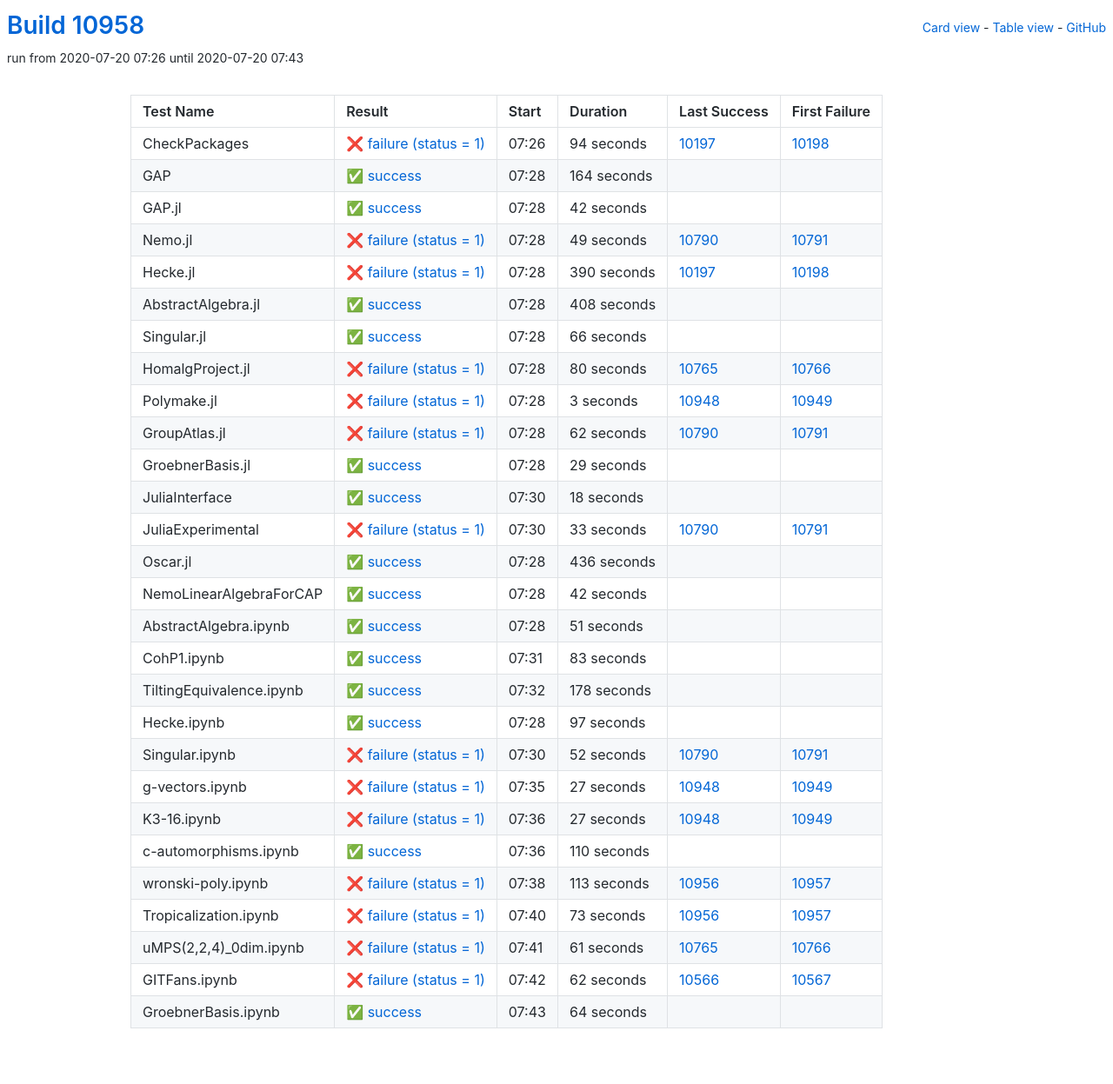
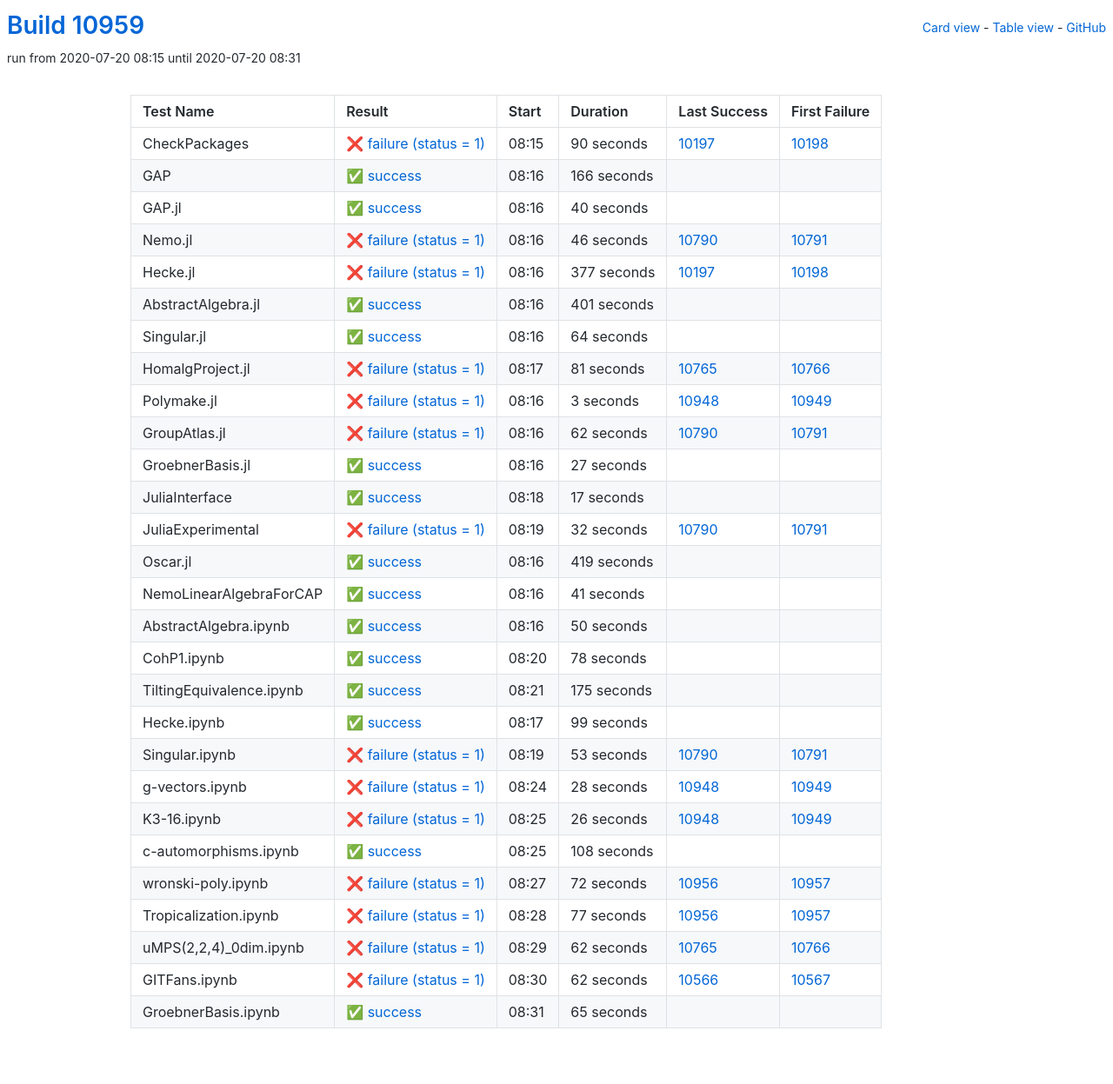
Before and after one commit to oscar-system/oscar-ci-status, a Jekyll site: the page built from table.html, in a window 1280 px wide. Shown: the whole page at 87% size. Built offline with Jekyll 4.4.1, drawn with Linux system fonts in a browser that asks for light colours.

Commit message:
Build #10959

```diff
--- a/_data/ci.yml
+++ b/_data/ci.yml
@@ -1,6 +1,6 @@
 ---
-build: 10958
-build_url: https://oscarci.mathematik.uni-kl.de/job/oscar/10958/
+build: 10959
+build_url: https://oscarci.mathematik.uni-kl.de/job/oscar/10959/
 job: oscar
 organization: oscar-system
 repo: oscar-ci-status
@@ -8,104 +8,104 @@ repourl: https://github.com/oscar-system/oscar-ci-status
 tests:
 - name: CheckPackages
   id: checkpackages
-  log: https://oscarci.mathematik.uni-kl.de/job/oscar/10958/artifact/logs/build-10958/CheckPackages.log
-  start: 2020-07-20 07:26
+  log: https://oscarci.mathematik.uni-kl.de/job/oscar/10959/artifact/logs/build-10959/CheckPackages.log
+  start: 2020-07-20 08:15
   success: false
   exitcode: 1
   status: failure
-  duration: 94
+  duration: 90
   last_success: 10197
   last_success_url: https://oscarci.mathematik.uni-kl.de/job/oscar/10197/
   first_failure: 10198
   first_failure_url: https://oscarci.mathematik.uni-kl.de/job/oscar/10198/
 - name: GAP
   id: gap
-  log: https://oscarci.mathematik.uni-kl.de/job/oscar/10958/artifact/logs/build-10958/GAP.log
-  start: 2020-07-20 07:28
+  log: https://oscarci.mathematik.uni-kl.de/job/oscar/10959/artifact/logs/build-10959/GAP.log
+  start: 2020-07-20 08:16
   success: true
   exitcode: 0
   status: success
-  duration: 164
+  duration: 166
   last_success: false
   last_success_url:
   first_failure: false
   first_failure_url:
 - name: GAP.jl
   id: gap-jl
-  log: https://oscarci.mathematik.uni-kl.de/job/oscar/10958/artifact/logs/build-10958/GAP.jl.log
-  start: 2020-07-20 07:28
+  log: https://oscarci.mathematik.uni-kl.de/job/oscar/10959/artifact/logs/build-10959/GAP.jl.log
+  start: 2020-07-20 08:16
   success: true
   exitcode: 0
   status: success
-  duration: 42
+  duration: 40
   last_success: false
   last_success_url:
   first_failure: false
   first_failure_url:
 - name: Nemo.jl
   id: nemo-jl
-  log: https://oscarci.mathematik.uni-kl.de/job/oscar/10958/artifact/logs/build-10958/Nemo.jl.log
-  start: 2020-07-20 07:28
+  log: https://oscarci.mathematik.uni-kl.de/job/oscar/10959/artifact/logs/build-10959/Nemo.jl.log
+  start: 2020-07-20 08:16
   success: false
   exitcode: 1
   status: failure
-  duration: 49
+  duration: 46
   last_success: 10790
   last_success_url: https://oscarci.mathematik.uni-kl.de/job/oscar/10790/
   first_failure: 10791
   first_failure_url: https://oscarci.mathematik.uni-kl.de/job/oscar/10791/
 - name: Hecke.jl
   id: hecke-jl
-  log: https://oscarci.mathematik.uni-kl.de/job/oscar/10958/artifact/logs/build-10958/Hecke.jl.log
-  start: 2020-07-20 07:28
+  log: https://oscarci.mathematik.uni-kl.de/job/oscar/10959/artifact/logs/build-10959/Hecke.jl.log
+  start: 2020-07-20 08:16
   success: false
   exitcode: 1
   status: failure
-  duration: 390
+  duration: 377
   last_success: 10197
   last_success_url: https://oscarci.mathematik.uni-kl.de/job/oscar/10197/
   first_failure: 10198
   first_failure_url: https://oscarci.mathematik.uni-kl.de/job/oscar/10198/
 - name: AbstractAlgebra.jl
   id: abstractalgebra-jl
-  log: https://oscarci.mathematik.uni-kl.de/job/oscar/10958/artifact/logs/build-10958/AbstractAlgebra.jl.log
-  start: 2020-07-20 07:28
+  log: https://oscarci.mathematik.uni-kl.de/job/oscar/10959/artifact/logs/build-10959/AbstractAlgebra.jl.log
+  start: 2020-07-20 08:16
   success: true
   exitcode: 0
   status: success
-  duration: 408
+  duration: 401
   last_success: false
   last_success_url:
   first_failure: false
   first_failure_url:
 - name: Singular.jl
   id: singular-jl
-  log: https://oscarci.mathematik.uni-kl.de/job/oscar/10958/artifact/logs/build-10958/Singular.jl.log
-  start: 2020-07-20 07:28
+  log: https://oscarci.mathematik.uni-kl.de/job/oscar/10959/artifact/logs/build-10959/Singular.jl.log
+  start: 2020-07-20 08:16
   success: true
   exitcode: 0
   status: success
-  duration: 66
+  duration: 64
   last_success: false
   last_success_url:
   first_failure: false
   first_failure_url:
 - name: HomalgProject.jl
   id: homalgproject-jl
-  log: https://oscarci.mathematik.uni-kl.de/job/oscar/10958/artifact/logs/build-10958/HomalgProject.jl.log
-  start: 2020-07-20 07:28
+  log: https://oscarci.mathematik.uni-kl.de/job/oscar/10959/artifact/logs/build-10959/HomalgProject.jl.log
+  start: 2020-07-20 08:17
   success: false
   exitcode: 1
   status: failure
-  duration: 80
+  duration: 81
   last_success: 10765
   last_success_url: https://oscarci.mathematik.uni-kl.de/job/oscar/10765/
   first_failure: 10766
   first_failure_url: https://oscarci.mathematik.uni-kl.de/job/oscar/10766/
 - name: Polymake.jl
   id: polymake-jl
-  log: https://oscarci.mathematik.uni-kl.de/job/oscar/10958/artifact/logs/build-10958/Polymake.jl.log
-  start: 2020-07-20 07:28
+  log: https://oscarci.mathematik.uni-kl.de/job/oscar/10959/artifact/logs/build-10959/Polymake.jl.log
+  start: 2020-07-20 08:16
   success: false
   exitcode: 1
   status: failure
@@ -116,8 +116,8 @@ tests:
   first_failure_url: https://oscarci.mathematik.uni-kl.de/job/oscar/10949/
 - name: GroupAtlas.jl
   id: groupatlas-jl
-  log: https://oscarci.mathematik.uni-kl.de/job/oscar/10958/artifact/logs/build-10958/GroupAtlas.jl.log
-  start: 2020-07-20 07:28
+  log: https://oscarci.mathematik.uni-kl.de/job/oscar/10959/artifact/logs/build-10959/GroupAtlas.jl.log
+  start: 2020-07-20 08:16
   success: false
   exitcode: 1
   status: failure
@@ -128,200 +128,200 @@ tests:
   first_failure_url: https://oscarci.mathematik.uni-kl.de/job/oscar/10791/
 - name: GroebnerBasis.jl
   id: groebnerbasis-jl
-  log: https://oscarci.mathematik.uni-kl.de/job/oscar/10958/artifact/logs/build-10958/GroebnerBasis.jl.log
-  start: 2020-07-20 07:28
+  log: https://oscarci.mathematik.uni-kl.de/job/oscar/10959/artifact/logs/build-10959/GroebnerBasis.jl.log
+  start: 2020-07-20 08:16
   success: true
   exitcode: 0
   status: success
-  duration: 29
+  duration: 27
   last_success: false
   last_success_url:
   first_failure: false
   first_failure_url:
 - name: JuliaInterface
   id: juliainterface
-  log: https://oscarci.mathematik.uni-kl.de/job/oscar/10958/artifact/logs/build-10958/JuliaInterface.log
-  start: 2020-07-20 07:30
+  log: https://oscarci.mathematik.uni-kl.de/job/oscar/10959/artifact/logs/build-10959/JuliaInterface.log
+  start: 2020-07-20 08:18
   success: true
   exitcode: 0
   status: success
-  duration: 18
+  duration: 17
   last_success: false
   last_success_url:
   first_failure: false
   first_failure_url:
 - name: JuliaExperimental
   id: juliaexperimental
-  log: https://oscarci.mathematik.uni-kl.de/job/oscar/10958/artifact/logs/build-10958/JuliaExperimental.log
-  start: 2020-07-20 07:30
+  log: https://oscarci.mathematik.uni-kl.de/job/oscar/10959/artifact/logs/build-10959/JuliaExperimental.log
+  start: 2020-07-20 08:19
   success: false
   exitcode: 1
   status: failure
-  duration: 33
+  duration: 32
   last_success: 10790
   last_success_url: https://oscarci.mathematik.uni-kl.de/job/oscar/10790/
   first_failure: 10791
   first_failure_url: https://oscarci.mathematik.uni-kl.de/job/oscar/10791/
 - name: Oscar.jl
   id: oscar-jl
-  log: https://oscarci.mathematik.uni-kl.de/job/oscar/10958/artifact/logs/build-10958/Oscar.jl.log
-  start: 2020-07-20 07:28
+  log: https://oscarci.mathematik.uni-kl.de/job/oscar/10959/artifact/logs/build-10959/Oscar.jl.log
+  start: 2020-07-20 08:16
   success: true
   exitcode: 0
   status: success
-  duration: 436
+  duration: 419
   last_success: false
   last_success_url:
   first_failure: false
   first_failure_url:
 - name: NemoLinearAlgebraForCAP
   id: nemolinearalgebraforcap
-  log: https://oscarci.mathematik.uni-kl.de/job/oscar/10958/artifact/logs/build-10958/NemoLinearAlgebraForCAP.log
-  start: 2020-07-20 07:28
+  log: https://oscarci.mathematik.uni-kl.de/job/oscar/10959/artifact/logs/build-10959/NemoLinearAlgebraForCAP.log
+  start: 2020-07-20 08:16
   success: true
   exitcode: 0
   status: success
-  duration: 42
+  duration: 41
   last_success: false
   last_success_url:
   first_failure: false
   first_failure_url:
 - name: AbstractAlgebra.ipynb
   id: abstractalgebra-ipynb
-  log: https://oscarci.mathematik.uni-kl.de/job/oscar/10958/artifact/logs/build-10958/AbstractAlgebra.ipynb.log
-  start: 2020-07-20 07:28
+  log: https://oscarci.mathematik.uni-kl.de/job/oscar/10959/artifact/logs/build-10959/AbstractAlgebra.ipynb.log
+  start: 2020-07-20 08:16
   success: true
   exitcode: 0
   status: success
-  duration: 51
+  duration: 50
   last_success: false
   last_success_url:
   first_failure: false
   first_failure_url:
 - name: CohP1.ipynb
   id: cohp1-ipynb
-  log: https://oscarci.mathematik.uni-kl.de/job/oscar/10958/artifact/logs/build-10958/CohP1.ipynb.log
-  start: 2020-07-20 07:31
+  log: https://oscarci.mathematik.uni-kl.de/job/oscar/10959/artifact/logs/build-10959/CohP1.ipynb.log
+  start: 2020-07-20 08:20
   success: true
   exitcode: 0
   status: success
-  duration: 83
+  duration: 78
   last_success: false
   last_success_url:
   first_failure: false
   first_failure_url:
 - name: TiltingEquivalence.ipynb
   id: tiltingequivalence-ipynb
-  log: https://oscarci.mathematik.uni-kl.de/job/oscar/10958/artifact/logs/build-10958/TiltingEquivalence.ipynb.log
-  start: 2020-07-20 07:32
+  log: https://oscarci.mathematik.uni-kl.de/job/oscar/10959/artifact/logs/build-10959/TiltingEquivalence.ipynb.log
+  start: 2020-07-20 08:21
   success: true
   exitcode: 0
   status: success
-  duration: 178
+  duration: 175
   last_success: false
   last_success_url:
   first_failure: false
   first_failure_url:
 - name: Hecke.ipynb
   id: hecke-ipynb
-  log: https://oscarci.mathematik.uni-kl.de/job/oscar/10958/artifact/logs/build-10958/Hecke.ipynb.log
-  start: 2020-07-20 07:28
+  log: https://oscarci.mathematik.uni-kl.de/job/oscar/10959/artifact/logs/build-10959/Hecke.ipynb.log
+  start: 2020-07-20 08:17
   success: true
   exitcode: 0
   status: success
-  duration: 97
+  duration: 99
   last_success: false
   last_success_url:
   first_failure: false
   first_failure_url:
 - name: Singular.ipynb
   id: singular-ipynb
-  log: https://oscarci.mathematik.uni-kl.de/job/oscar/10958/artifact/logs/build-10958/Singular.ipynb.log
-  start: 2020-07-20 07:30
+  log: https://oscarci.mathematik.uni-kl.de/job/oscar/10959/artifact/logs/build-10959/Singular.ipynb.log
+  start: 2020-07-20 08:19
   success: false
   exitcode: 1
   status: failure
-  duration: 52
+  duration: 53
   last_success: 10790
   last_success_url: https://oscarci.mathematik.uni-kl.de/job/oscar/10790/
   first_failure: 10791
   first_failure_url: https://oscarci.mathematik.uni-kl.de/job/oscar/10791/
 - name: g-vectors.ipynb
   id: g-vectors-ipynb
-  log: https://oscarci.mathematik.uni-kl.de/job/oscar/10958/artifact/logs/build-10958/g-vectors.ipynb.log
-  start: 2020-07-20 07:35
+  log: https://oscarci.mathematik.uni-kl.de/job/oscar/10959/artifact/logs/build-10959/g-vectors.ipynb.log
+  start: 2020-07-20 08:24
   success: false
   exitcode: 1
   status: failure
-  duration: 27
+  duration: 28
   last_success: 10948
   last_success_url: https://oscarci.mathematik.uni-kl.de/job/oscar/10948/
   first_failure: 10949
   first_failure_url: https://oscarci.mathematik.uni-kl.de/job/oscar/10949/
 - name: K3-16.ipynb
   id: k3-16-ipynb
-  log: https://oscarci.mathematik.uni-kl.de/job/oscar/10958/artifact/logs/build-10958/K3-16.ipynb.log
-  start: 2020-07-20 07:36
+  log: https://oscarci.mathematik.uni-kl.de/job/oscar/10959/artifact/logs/build-10959/K3-16.ipynb.log
+  start: 2020-07-20 08:25
   success: false
   exitcode: 1
   status: failure
-  duration: 27
+  duration: 26
   last_success: 10948
   last_success_url: https://oscarci.mathematik.uni-kl.de/job/oscar/10948/
   first_failure: 10949
   first_failure_url: https://oscarci.mathematik.uni-kl.de/job/oscar/10949/
 - name: c-automorphisms.ipynb
   id: c-automorphisms-ipynb
-  log: https://oscarci.mathematik.uni-kl.de/job/oscar/10958/artifact/logs/build-10958/c-automorphisms.ipynb.log
-  start: 2020-07-20 07:36
+  log: https://oscarci.mathematik.uni-kl.de/job/oscar/10959/artifact/logs/build-10959/c-automorphisms.ipynb.log
+  start: 2020-07-20 08:25
   success: true
   exitcode: 0
   status: success
-  duration: 110
+  duration: 108
   last_success: false
   last_success_url:
   first_failure: false
   first_failure_url:
 - name: wronski-poly.ipynb
   id: wronski-poly-ipynb
-  log: https://oscarci.mathematik.uni-kl.de/job/oscar/10958/artifact/logs/build-10958/wronski-poly.ipynb.log
-  start: 2020-07-20 07:38
+  log: https://oscarci.mathematik.uni-kl.de/job/oscar/10959/artifact/logs/build-10959/wronski-poly.ipynb.log
+  start: 2020-07-20 08:27
   success: false
   exitcode: 1
   status: failure
-  duration: 113
+  duration: 72
   last_success: 10956
   last_success_url: https://oscarci.mathematik.uni-kl.de/job/oscar/10956/
   first_failure: 10957
   first_failure_url: https://oscarci.mathematik.uni-kl.de/job/oscar/10957/
 - name: Tropicalization.ipynb
   id: tropicalization-ipynb
-  log: https://oscarci.mathematik.uni-kl.de/job/oscar/10958/artifact/logs/build-10958/Tropicalization.ipynb.log
-  start: 2020-07-20 07:40
+  log: https://oscarci.mathematik.uni-kl.de/job/oscar/10959/artifact/logs/build-10959/Tropicalization.ipynb.log
+  start: 2020-07-20 08:28
   success: false
   exitcode: 1
   status: failure
-  duration: 73
+  duration: 77
   last_success: 10956
   last_success_url: https://oscarci.mathematik.uni-kl.de/job/oscar/10956/
   first_failure: 10957
   first_failure_url: https://oscarci.mathematik.uni-kl.de/job/oscar/10957/
 - name: uMPS(2,2,4)_0dim.ipynb
   id: umps-2-2-4-0dim-ipynb
-  log: https://oscarci.mathematik.uni-kl.de/job/oscar/10958/artifact/logs/build-10958/uMPS-2-2-4-_0dim.ipynb.log
-  start: 2020-07-20 07:41
+  log: https://oscarci.mathematik.uni-kl.de/job/oscar/10959/artifact/logs/build-10959/uMPS-2-2-4-_0dim.ipynb.log
+  start: 2020-07-20 08:29
   success: false
   exitcode: 1
   status: failure
-  duration: 61
+  duration: 62
   last_success: 10765
   last_success_url: https://oscarci.mathematik.uni-kl.de/job/oscar/10765/
   first_failure: 10766
   first_failure_url: https://oscarci.mathematik.uni-kl.de/job/oscar/10766/
 - name: GITFans.ipynb
   id: gitfans-ipynb
-  log: https://oscarci.mathematik.uni-kl.de/job/oscar/10958/artifact/logs/build-10958/GITFans.ipynb.log
-  start: 2020-07-20 07:42
+  log: https://oscarci.mathematik.uni-kl.de/job/oscar/10959/artifact/logs/build-10959/GITFans.ipynb.log
+  start: 2020-07-20 08:30
   success: false
   exitcode: 1
   status: failure
@@ -332,12 +332,12 @@ tests:
   first_failure_url: https://oscarci.mathematik.uni-kl.de/job/oscar/10567/
 - name: GroebnerBasis.ipynb
   id: groebnerbasis-ipynb
-  log: https://oscarci.mathematik.uni-kl.de/job/oscar/10958/artifact/logs/build-10958/GroebnerBasis.ipynb.log
-  start: 2020-07-20 07:43
+  log: https://oscarci.mathematik.uni-kl.de/job/oscar/10959/artifact/logs/build-10959/GroebnerBasis.ipynb.log
+  start: 2020-07-20 08:31
   success: true
   exitcode: 0
   status: success
-  duration: 64
+  duration: 65
   last_success: false
   last_success_url:
   first_failure: false
```
Also changed, not shown: README.md.
